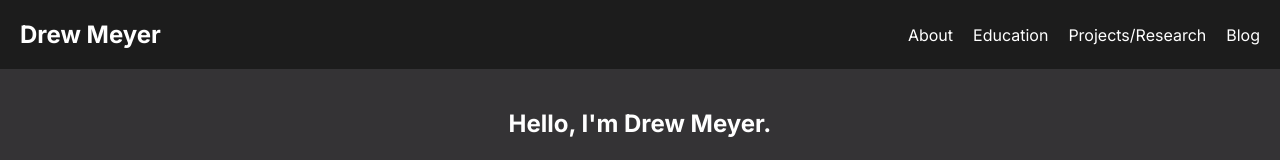
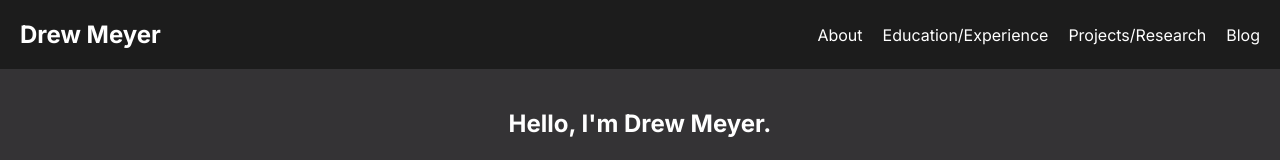
Before and after one commit to drewku42/portfolio, a plain HTML site: page portfolio/index.html in a window 1280 px wide. Shown: the top 160 px of the page. Drawn offline with Linux system fonts and the light colour scheme.

```diff
--- a/portfolio/index.html
+++ b/portfolio/index.html
@@ -13,7 +13,7 @@
         <nav>
             <ul>
                 <li><a href="index.html">About</a></li>
-                <li><a href="education.html">Education</a></li>
+                <li><a href="education.html">Education/Experience</a></li>
                 <li><a href="projects.html">Projects/Research</a></li>
                 <li><a href="blog.html">Blog</a></li>
             </ul>
```
Also changed, not shown: portfolio/headshot.jpg (renamed from headshot.jpg).
